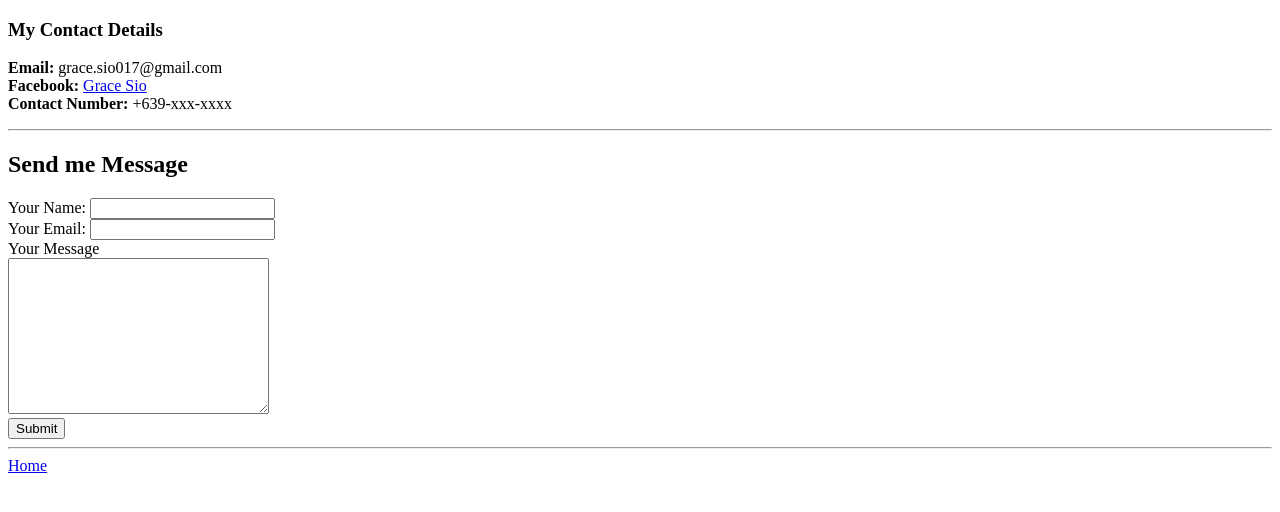
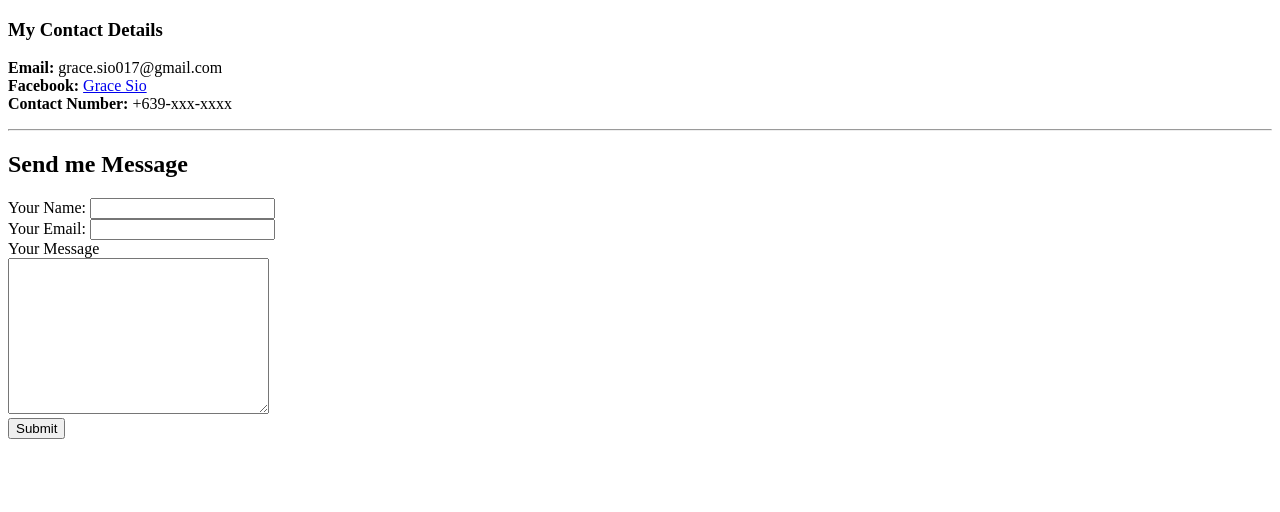
Before and after one commit to grace-018/CV, a plain HTML site: page contacts.html in a window 1280 px wide. Drawn offline with Linux system fonts and the light colour scheme.

Commit message:
Delete Home Section

```diff
--- a/contacts.html
+++ b/contacts.html
@@ -22,8 +22,5 @@
         <textarea name="Message" rows="10" cols="30"></textarea><br>
         <input type="submit">
     </form>
-    <hr>
-    <a href="index.html">Home</a>
-
 </body>
 </html>
```
